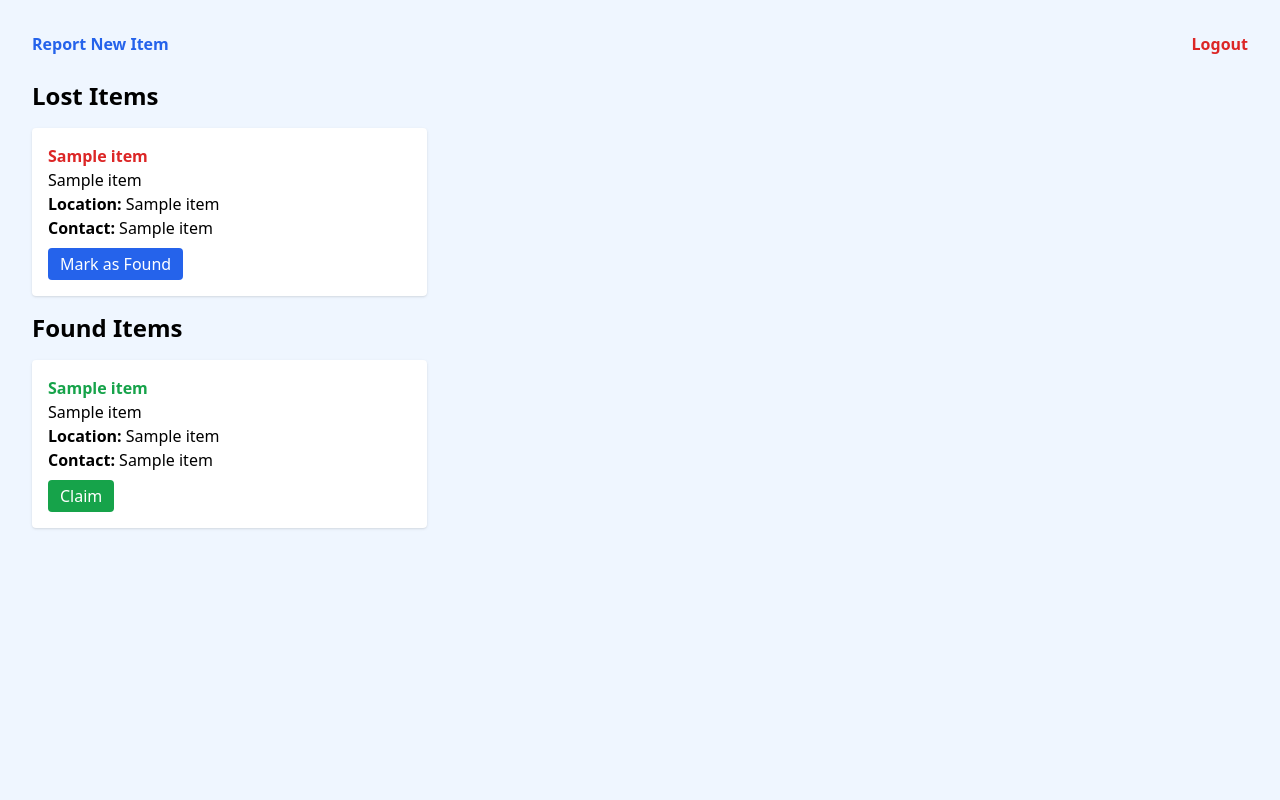
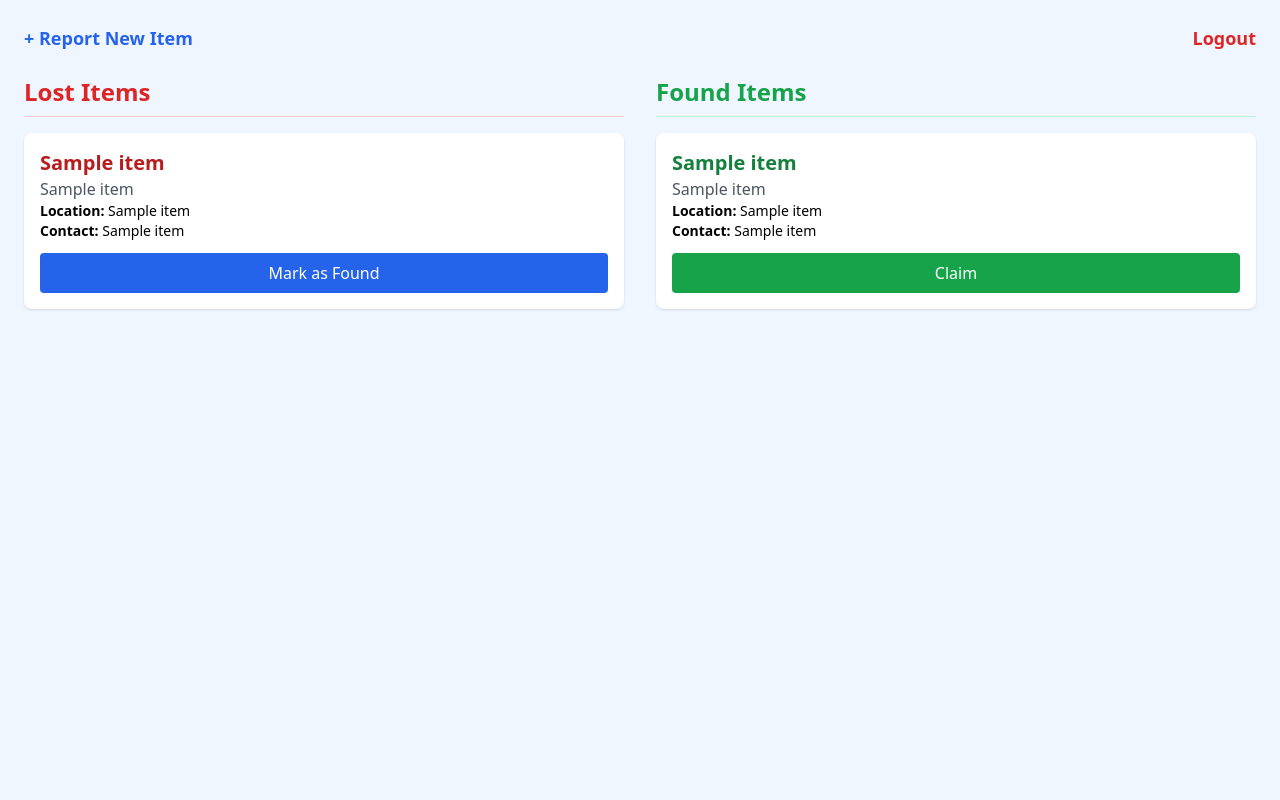
Before and after one commit to dharsh2210/project1, a Flask app: template templates/items.html in a window 1280 px wide. Run offline with Flask 3, Linux system fonts and the light colour scheme; the template is opened without the code that fills it: most values are stand-ins (such as "Sample title", 1, 10 or a date in 2020); some libraries are stand-ins or nearby versions.

Commit message:
Updated items.html layout with Tailwind CSS split view

```diff
--- a/templates/items.html
+++ b/templates/items.html
@@ -1,52 +1,60 @@
 <!DOCTYPE html>
 <html lang="en">
 <head>
-  <meta charset="UTF-8">
+  <meta charset="UTF-8" />
   <title>All Items</title>
   <script src="https://cdn.tailwindcss.com"></script>
 </head>
-<body class="bg-blue-50 min-h-screen p-8">
+<body class="bg-blue-50 min-h-screen p-6">
 
-  <div class="flex justify-between mb-6">
-    <a href="{{ url_for('report') }}" class="text-blue-600 font-bold">Report New Item</a>
-    <a href="{{ url_for('logout') }}" class="text-red-600 font-bold">Logout</a>
+  <!-- Top Nav -->
+  <div class="flex justify-between items-center mb-6">
+    <a href="{{ url_for('report') }}" class="text-blue-600 font-bold text-lg">+ Report New Item</a>
+    <a href="{{ url_for('logout') }}" class="text-red-600 font-bold text-lg">Logout</a>
   </div>
 
-  <h2 class="text-2xl font-bold mb-4">Lost Items</h2>
-  <div class="grid grid-cols-1 md:grid-cols-3 gap-4">
+  <!-- Grid Layout -->
+  <div class="grid grid-cols-1 md:grid-cols-2 gap-8">
+
+    <!-- Lost Items -->
+    <div>
+      <h2 class="text-2xl font-bold text-red-600 mb-4 border-b border-red-200 pb-2">Lost Items</h2>
       {% for item in lost_items %}
-    <div class="bg-white p-4 rounded shadow">
+      <div class="bg-white p-4 rounded-lg shadow mb-6">
         {% if item[6] %}
-        <img src="{{ url_for('static', filename='uploads/' ~ item[6]) }}" class="w-full h-48 object-cover mb-2 rounded">
+        <img src="{{ url_for('static', filename='uploads/' ~ item[6]) }}" class="w-full h-48 object-cover rounded mb-3">
         {% endif %}
-      <h3 class="font-bold text-red-600">{{ item[1] }}</h3>
-      <p>{{ item[2] }}</p>
-      <p><b>Location:</b> {{ item[3] }}</p>
-      <p><b>Contact:</b> {{ item[5] }}</p>
+        <h3 class="text-xl font-semibold text-red-700">{{ item[1] }}</h3>
+        <p class="text-gray-600">{{ item[2] }}</p>
+        <p class="text-sm"><strong>Location:</strong> {{ item[3] }}</p>
+        <p class="text-sm"><strong>Contact:</strong> {{ item[5] }}</p>
         <form method="POST" action="{{ url_for('mark_found', item_id=item[0]) }}">
-        <button class="bg-blue-600 text-white mt-2 px-3 py-1 rounded">Mark as Found</button>
+          <button class="bg-blue-600 hover:bg-blue-700 text-white px-4 py-2 mt-3 rounded w-full">Mark as Found</button>
         </form>
       </div>
       {% endfor %}
     </div>
 
-  <h2 class="text-2xl font-bold my-4">Found Items</h2>
-  <div class="grid grid-cols-1 md:grid-cols-3 gap-4">
+    <!-- Found Items -->
+    <div>
+      <h2 class="text-2xl font-bold text-green-600 mb-4 border-b border-green-200 pb-2">Found Items</h2>
       {% for item in found_items %}
-    <div class="bg-white p-4 rounded shadow">
+      <div class="bg-white p-4 rounded-lg shadow mb-6">
         {% if item[6] %}
-        <img src="{{ url_for('static', filename='uploads/' ~ item[6]) }}" class="w-full h-48 object-cover mb-2 rounded">
+        <img src="{{ url_for('static', filename='uploads/' ~ item[6]) }}" class="w-full h-48 object-cover rounded mb-3">
         {% endif %}
-      <h3 class="font-bold text-green-600">{{ item[1] }}</h3>
-      <p>{{ item[2] }}</p>
-      <p><b>Location:</b> {{ item[3] }}</p>
-      <p><b>Contact:</b> {{ item[5] }}</p>
+        <h3 class="text-xl font-semibold text-green-700">{{ item[1] }}</h3>
+        <p class="text-gray-600">{{ item[2] }}</p>
+        <p class="text-sm"><strong>Location:</strong> {{ item[3] }}</p>
+        <p class="text-sm"><strong>Contact:</strong> {{ item[5] }}</p>
         <form method="POST" action="{{ url_for('claim', item_id=item[0]) }}">
-        <button class="bg-green-600 text-white mt-2 px-3 py-1 rounded">Claim</button>
+          <button class="bg-green-600 hover:bg-green-700 text-white px-4 py-2 mt-3 rounded w-full">Claim</button>
         </form>
       </div>
       {% endfor %}
     </div>
 
+  </div>
+
 </body>
 </html>
```
Lines whose indentation alone changed are shown as unchanged.
